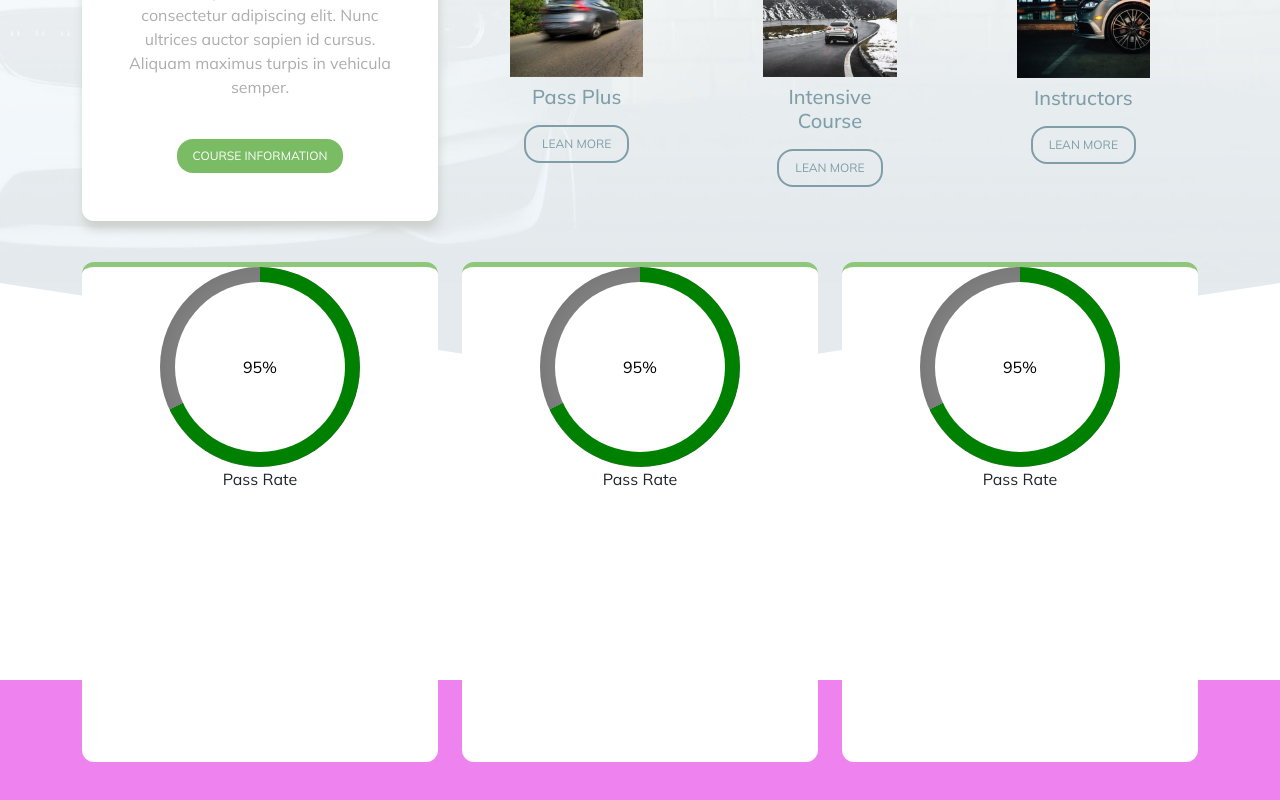
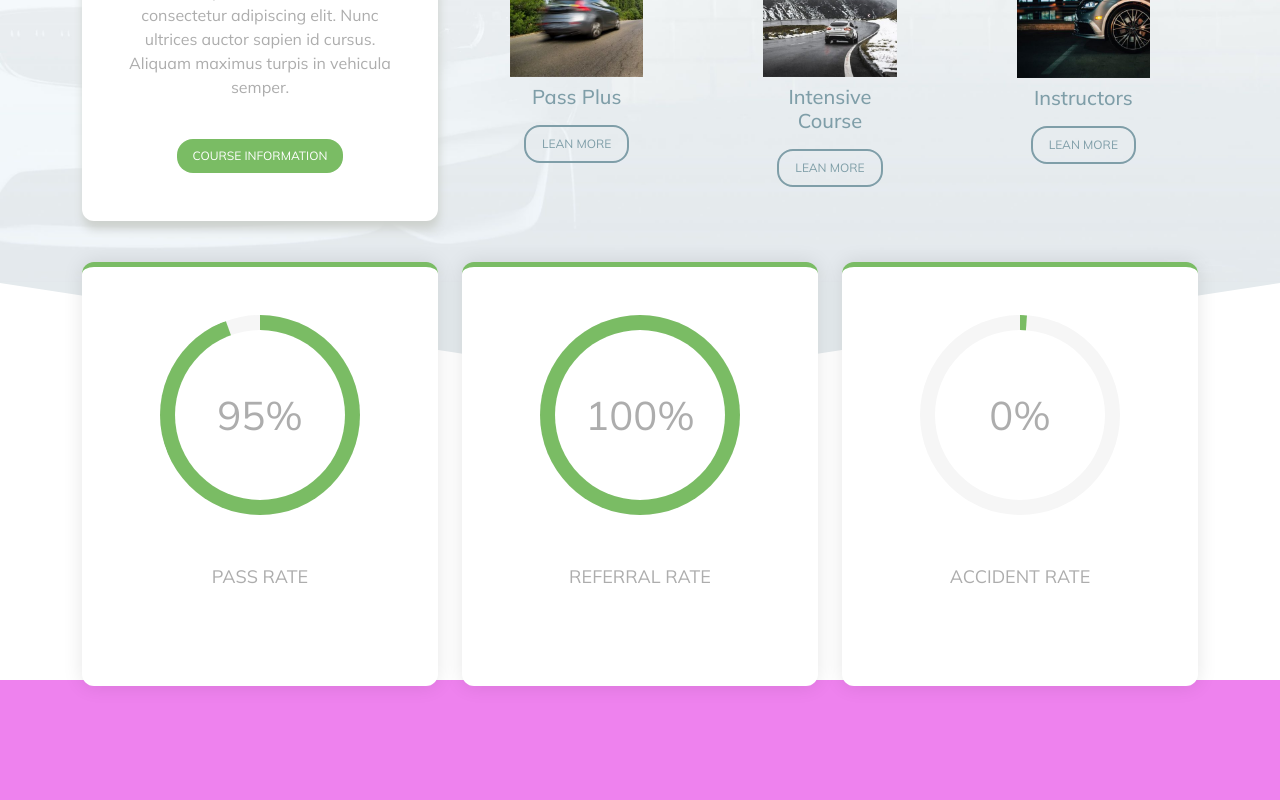
Before and after one commit to Pier98Sa/proj-html-vuejs, a Vue app: page / in a window 1280 px wide. Shown: the part 1277-2077 px from the top of the page. Built offline with nearby package versions, Linux system fonts and the light colour scheme.

Commit message:
Sezione MyStatistics completata

```diff
--- a/src/components/partials/MyStatistics.vue
+++ b/src/components/partials/MyStatistics.vue
@@ -2,76 +2,75 @@
   <div class="Statistics">
     <div class="container-xl ms_offset-4">
       <div class="row">
-        <div class="col-4">
-          <div class="box d-flex flex-column align-items-center">
+        <div class="col-4 ">
+          <div class="box d-flex flex-column align-items-center p-5">
             <div id="circle-loader-wrap">
+
               <div class="center d-flex justify-content-center align-items-center">
-                <span>95%</span>
+                <span class="fs-1">95%</span>
               </div>
+
               <div class="inner">
                 <div class="left-wrap">
-                    <div class="loader"></div>
+                    <div class="loader my-95"></div>
                 </div>
+
                 <div class="right-wrap">
-                    <div class="loader"></div>
+                    <div class="loader my-95"></div>
                 </div>
               </div>
 
             </div>
 
-            <span>Pass Rate</span>
+            <span class="py-5">Pass Rate</span>
           </div>
 
 
         </div>
 
         <div class="col-4">
-          <div class="box d-flex flex-column align-items-center">
+          <div class="box d-flex flex-column align-items-center p-5">
             <div id="circle-loader-wrap">
+
               <div class="center d-flex justify-content-center align-items-center">
-                <span>95%</span>
+                <span class="fs-1">100%</span>
               </div>
+
               <div class="inner">
                 <div class="left-wrap">
-                    <div class="loader"></div>
+                    <div class="loader my-100"></div>
                 </div>
                 <div class="right-wrap">
-                    <div class="loader"></div>
+                    <div class="loader my-100"></div>
                 </div>
               </div>
 
             </div>
 
-            <span>Pass Rate</span>
+            <span class="py-5">Referral rate</span>
           </div>
 
 
         </div>
 
         <div class="col-4">
-          <div class="box d-flex flex-column align-items-center">
+          <div class="box d-flex flex-column align-items-center p-5">
              <div id="circle-loader-wrap">
               <div class="center d-flex justify-content-center align-items-center">
-                <span>95%</span>
+                <span class="fs-1">0%</span>
               </div>
               <div class="inner">
                 <div class="left-wrap">
-                    <div class="loader"></div>
+                    <div class="loader my-0"></div>
                 </div>
                 <div class="right-wrap">
-                    <div class="loader"></div>
+                    <div class="loader my-0"></div>
                 </div>
               </div>
 
             </div>
 
-            <div class="big">
-              <div class="inner-big">
-              </div>
-
-            </div>
-
-            <span>Pass Rate</span>
+            <span class="py-5">Accident Rate</span>
           </div>
 
 
@@ -91,13 +90,18 @@ export default {
 </script>
 
 <style lang="scss" scoped>
+@import "../../style/variables.scss";
   .box{
-    border-top: 5px solid #8ec67a ;
+    border-top: 5px solid $secondaryColorStat ;
     border-radius: 12px;
-    background-color: #fff;
-    height: 500px;
+    background-color: $primaryColorStat;
+    box-shadow: 0px 0px 20px rgba(0, 0, 0, 0.1);
 
-
+    span{
+      color: $quaternaryColorStat;
+      text-transform: uppercase;
+      font-size: 18px;
+    }
   }
 
   //preso spunto da questa risposta su stackoverflow https://stackoverflow.com/a/48372346
@@ -108,20 +112,19 @@ export default {
     position: relative;
     width: 200px;
     height: 200px;
-  box-shadow: 0px 0px 20px rgba(0, 0, 0, 0.1)inset;
-  background-color: grey;
-  border-radius: 200px;
+    background-color: $tertiaryColorStat;
+    border-radius: 50%;
 
   }
   #circle-loader-wrap .center{
-  background-color:white;
+    background-color:$primaryColorStat;
     width: 170px;
     height: 170px;
     border-radius:50%;
     position:absolute;
     top:15px;
     left:15px;
-  color:black;
+    color:$quaternaryColorStat;
     z-index:998;
   }
 
@@ -146,34 +149,32 @@ export default {
     top: 0;
     width: 100%;
     height: 100%;
-        border-radius: 1000px;
-        background-color: green;
+    background-color: $secondaryColorStat;
   }
 
   #circle-loader-wrap .left-wrap {
     left: 0;
   }
-
-    #circle-loader-wrap .left-wrap .loader {
-        border-top-left-radius: 0;
-        border-bottom-left-radius: 0;
-        transform-origin: 0 50% 0;
-        animation: loading-left 5s forwards linear;
-    }
-
   #circle-loader-wrap .right-wrap {
       left: 50%;
     }
 
-    #circle-loader-wrap .right-wrap .loader {
+
+  //classi per cambiare il caricamento degli spin
+
+  //per il 95%
+
+  #circle-loader-wrap .left-wrap  .my-95 {
+    transform-origin: 0 50% 0;
+    animation: loading-left-95 2s forwards linear;
+  }
+   #circle-loader-wrap .right-wrap .my-95 {
     left: -100%;
-        border-bottom-right-radius: 0;
-        border-top-right-radius: 0;
     transform-origin: 100% 50% 0;
-        animation: loading-right 5s forwards linear;
+    animation: loading-right-95 2s forwards linear;
   }
 
-    @keyframes loading-left {
+  @keyframes loading-left-95 {
     0% {
       transform: rotate(0deg);
     }
@@ -182,21 +183,76 @@ export default {
     }
   }
 
-    @keyframes loading-right {
-        0%, 25% {
+  @keyframes loading-right-95 {
+    0%,25% {
       transform: rotate(0deg);
     }
     50%, 100% {
-/*          the following is for the second half of the cicrle */
-/*          180deg means one half of the cicle or 50% of the cicle */
-/*          So, 1% is gonna be 180/50 = 3.6deg */
-/*          If you want 68%, then you have 18% left for the second half of the circle */
-/*          To get 18%: 18x3.6 = 64.8deg */
-            transform: rotate(64.8deg);
-/*          Note: The transformation will happen between 25% and 50% of the total time which is 5 seconds in this case; So, it's gonna take 1.25 seconds. */
-/*          In other words, it will take the same amount of time as for the first half of the circle which will make the transformation in the second half appear to be slower because it has the same time to cover a much shorter distance */
-/*          Between 50% and 100% nothing happens. */
-/*          That's your "pause" in this animation although technically it's not a pause. */
+      transform: rotate(160deg);
     }
   }
+
+  //per il 100%
+
+    #circle-loader-wrap .left-wrap .my-100 {
+    transform-origin: 0 50% 0;
+    animation: loading-left-100 2s forwards linear;
+    }
+
+
+  #circle-loader-wrap .right-wrap .my-100 {
+    left: -100%;
+    transform-origin: 100% 50% 0;
+    animation: loading-right-100 2s forwards linear;
+  }
+
+  @keyframes loading-left-100 {
+    0% {
+      transform: rotate(0deg);
+    }
+    25%, 100% {
+      transform: rotate(180deg);
+    }
+  }
+
+  @keyframes loading-right-100 {
+    0%,25% {
+      transform: rotate(0deg);
+    }
+    50%, 100% {
+      transform: rotate(180deg);
+    }
+  }
+
+  //per il 0%
+
+  #circle-loader-wrap .left-wrap .my-0 {
+    transform-origin: 0 50% 0;
+    animation: loading-left-0 2s forwards linear;
+  }
+
+  #circle-loader-wrap .right-wrap .my-0 {
+    left: -100%;
+    transform-origin: 100% 50% 0;
+    animation: loading-right-0 2s forwards linear;
+  }
+
+  @keyframes loading-left-0{
+    0% {
+      transform: rotate(0deg);
+    }
+    25%, 100% {
+      transform: rotate(4deg);
+    }
+  }
+
+  @keyframes loading-right-0 {
+    0%,25% {
+      transform: rotate(0deg);
+    }
+    50%, 100% {
+      transform: rotate(0deg);
+    }
+  }
+
 </style>
--- a/src/style/variables.scss
+++ b/src/style/variables.scss
@@ -28,5 +28,12 @@ $primaryColorHero: #fff;
     $secondaryColorCourses: #7f9ea8;
     $tertiaryColorCourses: #adadad;
 
+    //MyStatistics Color
+    $primaryColorStat: #fff;
+    $secondaryColorStat:#7abc64;
+    $tertiaryColorStat: #f6f6f6;
+    $quaternaryColorStat: #adadad;
+
+
 //Footer Color
 $primaryColorFooter:#0f1d1f;
```
Lines whose indentation alone changed are shown as unchanged.
